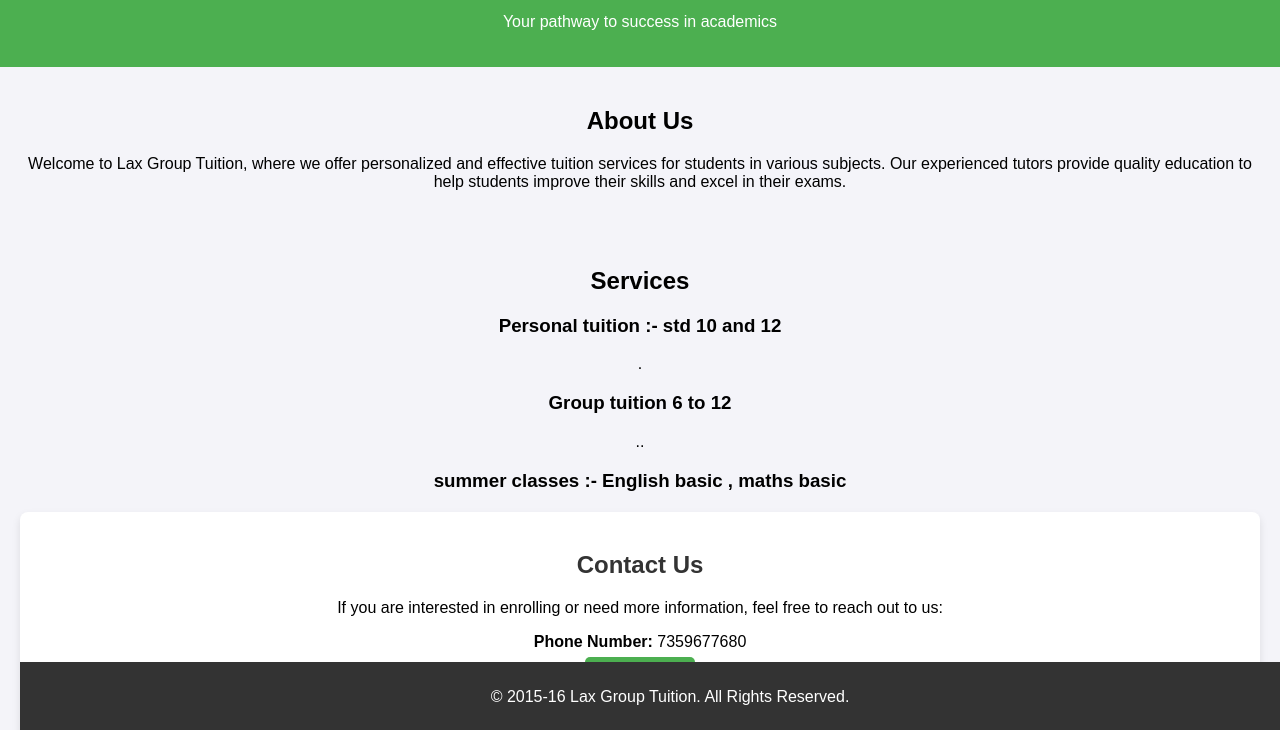
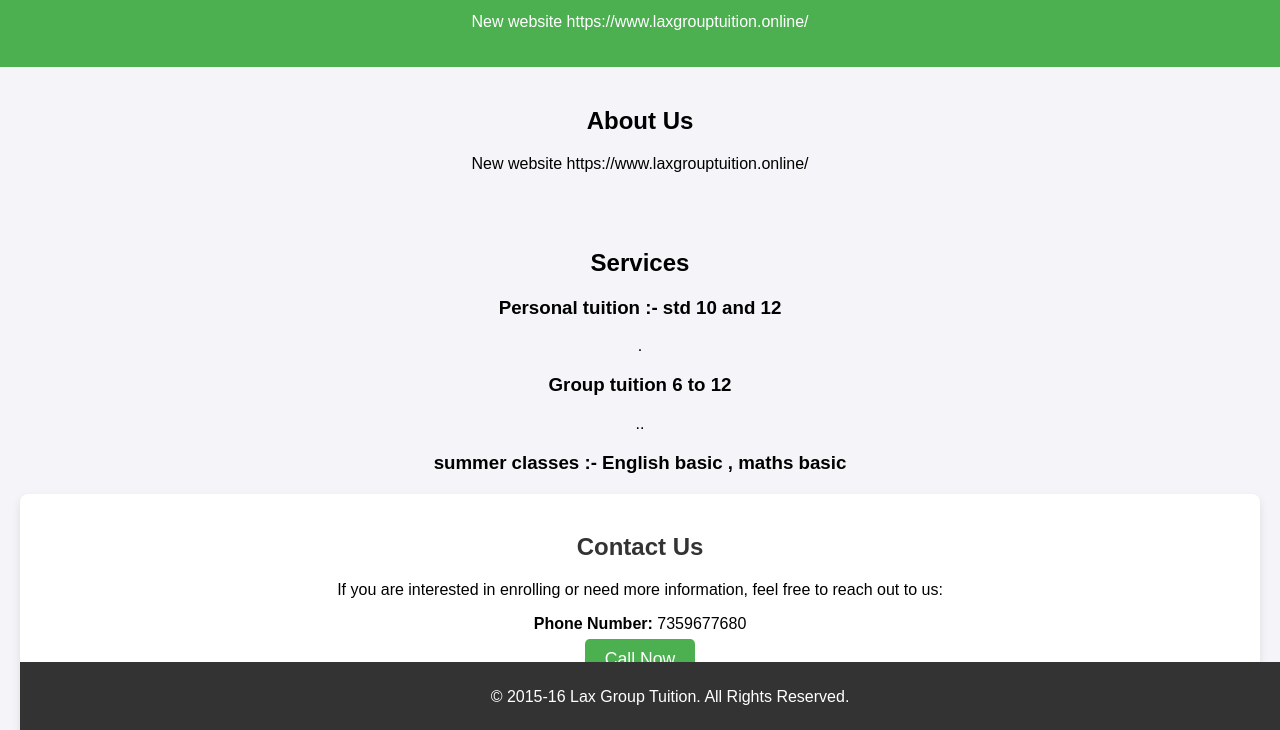
Before and after one commit to Vi7359/laxgrouptuition, a plain HTML site: page index.html in a window 1280 px wide. Shown: the part 68-798 px from the top of the page. Drawn offline with Linux system fonts and the light colour scheme.

Commit message:
Add files via upload
Signed-off-by: vira1 <patelravix.73@gmail.com>

```diff
--- a/index.html
+++ b/index.html
@@ -63,12 +63,12 @@
 <body>
     <header>
         <h1>Lax Group Tuition</h1>
-        <p>Your pathway to success in academics</p>
+        <p>New website https://www.laxgrouptuition.online/</p>
     </header>
 
     <section>
         <h2>About Us</h2>
-        <p>Welcome to Lax Group Tuition, where we offer personalized and effective tuition services for students in various subjects. Our experienced tutors provide quality education to help students improve their skills and excel in their exams.</p>
+        <p>New website https://www.laxgrouptuition.online/</p>
     </section>
 
      <!-- Services Section -->
```
